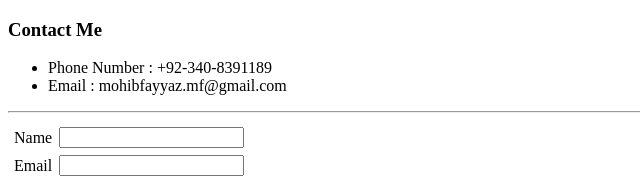
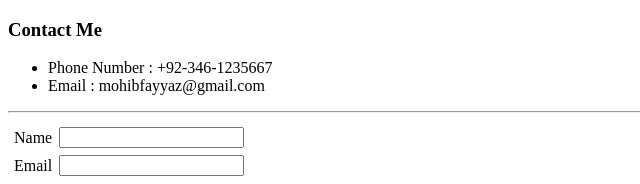
Before and after one commit to mohibfayyaz1995/cv, a plain HTML site: page My Contact.html in a window 1280 px wide. Shown: the top 184 px of the page, 0-640 px from the left. Drawn offline with Linux system fonts and the light colour scheme.

Commit message:
Update My Contact.html

```diff
--- a/My Contact.html
+++ b/My Contact.html
@@ -9,8 +9,8 @@
   <body>
     <h3>Contact Me</h3>
     <ul>
-      <li>Phone Number : +92-340-8391189</li>
-      <li>Email : mohibfayyaz.mf@gmail.com</li>
+      <li>Phone Number : +92-346-1235667</li>
+      <li>Email : mohibfayyaz@gmail.com</li>
     </ul>
 
     <form
```
